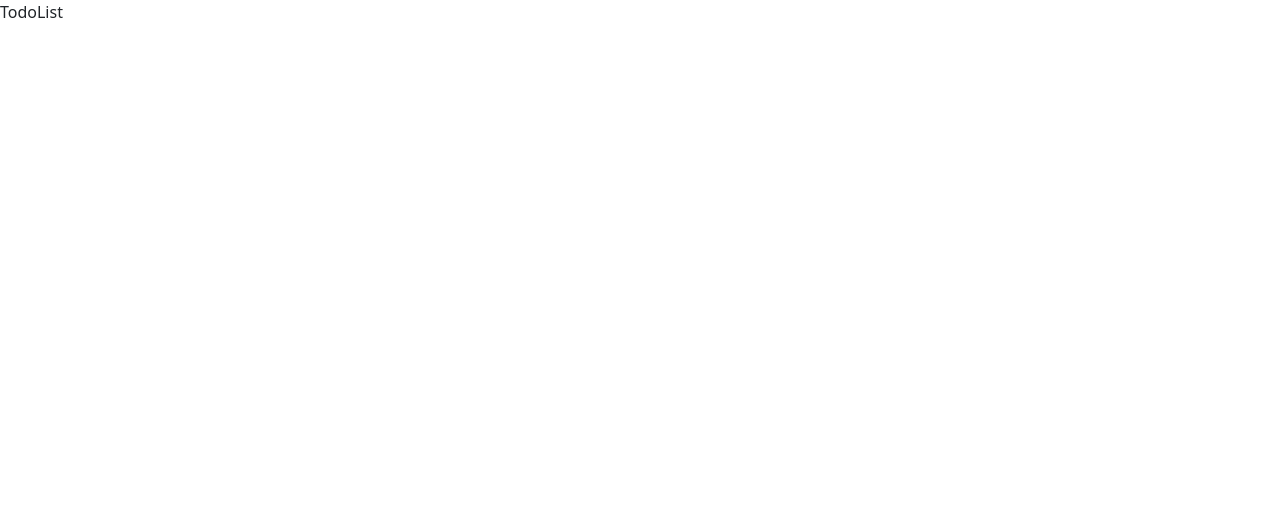
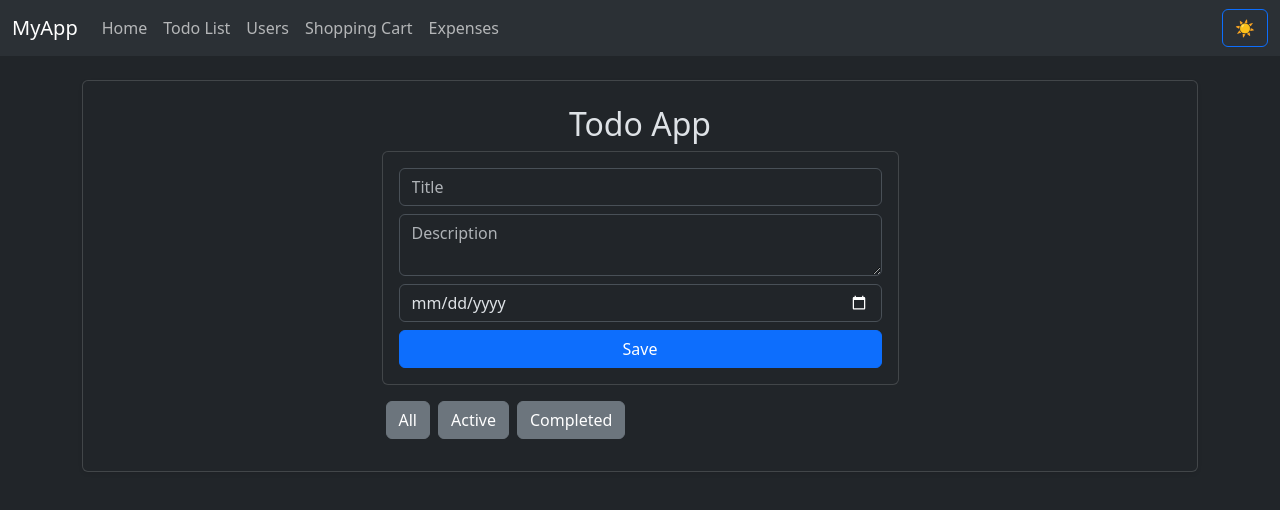
Before and after one commit to pikesh1212/react-jest-practice, a React (Create React App) app: page /todo in a window 1280 px wide. Shown: the top 510 px of the page. Built offline with nearby package versions, Linux system fonts and the light colour scheme.

Commit message:
Todo App completed

```diff
--- a/package.json
+++ b/package.json
@@ -10,6 +10,7 @@
     "bootstrap": "^5.3.3",
     "react": "^19.0.0",
     "react-dom": "^19.0.0",
+    "react-router": "^7.4.0",
     "react-router-dom": "^7.4.0",
     "react-scripts": "5.0.1",
     "web-vitals": "^2.1.4"
@@ -17,7 +18,7 @@
   "scripts": {
     "start": "react-scripts start",
     "build": "react-scripts build",
-    "test": "react-scripts test",
+    "test": " react-scripts test",
     "eject": "react-scripts eject"
   },
   "eslintConfig": {
--- a/src/App.js
+++ b/src/App.js
@@ -1,26 +1,58 @@
-import { BrowserRouter as Router, Routes, Route, Link } from "react-router-dom";
+import React, { useEffect, useState } from "react";
+import { Routes, Route, Link } from "react-router";
 import TodoList from "./components/TodoList";
 import ShoppingCart from "./components/ShoppingCart";
 import UserTable from "./components/UserTable";
 import ExpenseTracker from "./components/ExpenseTracker";
+import Home from "./components/Home";
 
-function Home() {
-  return (
-    <div>
-      <h1>React Assignments</h1>
-      <ul>
-        <li><Link to="/todo">Todo List</Link></li>
-        <li><Link to="/usertable">User Data Table</Link></li>
-        <li><Link to="/cart">Shopping Cart with context API</Link></li>
-        <li><Link to="/expensetracker">Expense Tracker</Link></li>
-      </ul>
-    </div>
-  );
-}
 
 function App() {
+  const [theme, setTheme] = useState("dark");
+  const toggleTheme = () => {
+    const newTheme = theme === "light" ? "dark" : "light";
+    setTheme(newTheme);
+    document.body.setAttribute("data-bs-theme", newTheme);
+  };
+  useEffect(() => {
+    document.body.setAttribute("data-bs-theme", theme);
+  }, [theme]);
   return (
-    <Router>
+    <>
+      <nav className="navbar navbar-expand-lg bg-body-tertiary mb-4">
+        <div className="container-fluid">
+          <Link className="navbar-brand" to="/">MyApp</Link>
+          <button className="navbar-toggler" type="button" data-bs-toggle="collapse" data-bs-target="#navbarNav">
+            <span className="navbar-toggler-icon"></span>
+          </button>
+          <div className="collapse navbar-collapse" id="navbarNav">
+            <ul className="navbar-nav me-auto">
+              <li className="nav-item">
+                <Link className="nav-link" to="/">Home</Link>
+              </li>
+              <li className="nav-item">
+                <Link className="nav-link" to="/todo">Todo List</Link>
+              </li>
+              <li className="nav-item">
+                <Link className="nav-link" to="/usertable">Users</Link>
+              </li>
+              <li className="nav-item">
+                <Link className="nav-link" to="/cart">Shopping Cart</Link>
+              </li>
+              <li className="nav-item">
+                <Link className="nav-link" to="/expensetracker">Expenses</Link>
+              </li>
+            </ul>
+            <button className="btn btn-outline-primary" onClick={toggleTheme}>
+              {theme === 'light' ? '🌙' : '☀️'}
+            </button>
+          </div>
+        </div>
+      </nav>
+
+      <div className="container">
+        <div className="card shadow-sm">
+          <div className="card-body">
             <Routes>
               <Route path="/" element={<Home />} />
               <Route path="/todo" element={<TodoList />} />
@@ -28,7 +60,10 @@ function App() {
               <Route path="/cart" element={<ShoppingCart />} />
               <Route path="/expensetracker" element={<ExpenseTracker />} />
             </Routes>
-    </Router>
+          </div>
+        </div>
+      </div>
+    </>
   );
 }
 
--- /dev/null
+++ b/src/components/Home.jsx
@@ -0,0 +1,18 @@
+import React from 'react'
+import { Link } from 'react-router-dom';
+
+function Home() {
+    return (
+      <div className="container">
+        <h1 className="text-center">React Assignments</h1>
+        <ul>
+          <li><Link to="/todo">Todo List</Link></li>
+          <li><Link to="/usertable">User Data Table</Link></li>
+          <li><Link to="/cart">Shopping Cart with context API</Link></li>
+          <li><Link to="/expensetracker">Expense Tracker</Link></li>
+        </ul>
+      </div>
+    );
+  }
+
+export default Home
--- a/src/components/TodoList.jsx
+++ b/src/components/TodoList.jsx
@@ -1,9 +1,155 @@
-import React from 'react'
+import React, { useState, useEffect } from "react";
 
-function TodoList() {
+const TodoList = () => {
+  const [todos, setTodos] = useState(() => {
+    const savedTodos = localStorage.getItem("todos");
+    return savedTodos ? JSON.parse(savedTodos) : [];
+  });
+  const [title, setTitle] = useState("");
+  const [description, setDescription] = useState("");
+  const [dueDate, setDueDate] = useState("");
+  const [editingIndex, setEditingIndex] = useState(null);
+  const [filter, setFilter] = useState("all");
+  useEffect(() => {
+    localStorage.setItem("todos", JSON.stringify(todos));
+  }, [todos]);
+
+  const addUpdateTodo = () => {
+    if (!title) return;
+    const newTodo = {
+      title,
+      description,
+      dueDate,
+      completed: false,
+    };
+
+    if (editingIndex !== null) {
+      const updatedTodos = [...todos];
+      updatedTodos[editingIndex] = newTodo;
+      setTodos(updatedTodos);
+      setEditingIndex(null);
+    } else {
+      setTodos([...todos, newTodo]);
+    }
+    setTitle("");
+    setDescription("");
+    setDueDate("");
+  };
+
+  const editTodo = (index) => {
+    const todo = todos[index];
+    setTitle(todo.title);
+    setDescription(todo.description);
+    setDueDate(todo.dueDate);
+    setEditingIndex(index);
+  };
+
+  const deleteTodo = (index) => {
+    setTodos(todos.filter((_, i) => i !== index));
+  };
+
+  const toggleCompletion = (index) => {
+    const updatedTodos = [...todos];
+    updatedTodos[index].completed = !updatedTodos[index].completed;
+    setTodos(updatedTodos);
+  };
+const filteredTodos = todos.filter((todo) => {
+  if (filter === "active") return !todo.completed;
+  if (filter === "completed") return todo.completed;
+  return true;
+});
   return (
-    <div>TodoList</div>
-  )
-}
+    <div className="container mt-2 w-50">
+      <h2 className="text-center">Todo App</h2>
+      <div className="card p-3">
+        <input
+          type="text"
+          className="form-control mb-2"
+          placeholder="Title"
+          value={title}
+          onChange={(e) => setTitle(e.target.value)}
+          required
+        />
+        <textarea
+          className="form-control mb-2"
+          placeholder="Description"
+          value={description}
+          onChange={(e) => setDescription(e.target.value)}
+        ></textarea>
+        <input
+          type="date"
+          className="form-control mb-2"
+          value={dueDate}
+          onChange={(e) => setDueDate(e.target.value)}
+        />
+        <button className="btn btn-primary" onClick={addUpdateTodo}>
+          {editingIndex !== null ? "Update" : "Save"}
+        </button>
+      </div>
 
-export default TodoList
+      <div className="mt-3">
+        <button
+          className="btn btn-secondary mx-1"
+          onClick={() => setFilter("all")}
+        >
+          All
+        </button>
+        <button
+          className="btn btn-secondary mx-1"
+          onClick={() => setFilter("active")}
+        >
+          Active
+        </button>
+        <button
+          className="btn btn-secondary mx-1"
+          onClick={() => setFilter("completed")}
+        >
+          Completed
+        </button>
+      </div>
+
+      <ul className="list-group mt-3">
+        {filteredTodos.map((todo, index) => (
+          <li
+            key={index}
+            className="list-group-item d-flex justify-content-between align-items-center"
+          >
+            <div>
+              <strong style={{textDecoration: todo.completed?"line-through":"none"}}>{todo.title}</strong> <br />
+              {todo.description && <small>{todo.description}</small>} <br />
+              {todo.dueDate && <small>Due: {todo.dueDate}</small>}
+              <br />
+              <input
+                type="checkbox"
+                className="me-2"
+                checked={todo.completed}
+                onChange={() => toggleCompletion(index)}
+              />
+              {todo.completed ? (
+                <span className="text-success">Completed</span>
+              ) : (
+                <span className="text-warning">Active</span>
+              )}
+            </div>
+            <div>
+              <button
+                className="btn btn-sm btn-warning me-2"
+                onClick={() => editTodo(index)}
+              >
+                Edit
+              </button>
+              <button
+                className="btn btn-sm btn-danger"
+                onClick={() => deleteTodo(index)}
+              >
+                Delete
+              </button>
+            </div>
+          </li>
+        ))}
+      </ul>
+    </div>
+  );
+};
+
+export default TodoList;
--- a/src/index.js
+++ b/src/index.js
@@ -1,14 +1,17 @@
-import React from 'react';
-import ReactDOM from 'react-dom/client';
-import './index.css';
-import App from './App';
-import reportWebVitals from './reportWebVitals';
-import 'bootstrap/dist/css/bootstrap.min.css';
+import React from "react";
+import ReactDOM from "react-dom/client";
+import "./index.css";
+import App from "./App";
+import reportWebVitals from "./reportWebVitals";
+import "bootstrap/dist/css/bootstrap.min.css";
+import { BrowserRouter } from "react-router";
 
-const root = ReactDOM.createRoot(document.getElementById('root'));
+const root = ReactDOM.createRoot(document.getElementById("root"));
 root.render(
   <React.StrictMode>
-    <App />
+    <BrowserRouter>
+      <App />
+    </BrowserRouter>
   </React.StrictMode>
 );
 
```
Also changed, not shown: 1 other file (tests, documents, lock files or other folders). Lines whose indentation alone changed are shown as unchanged.
